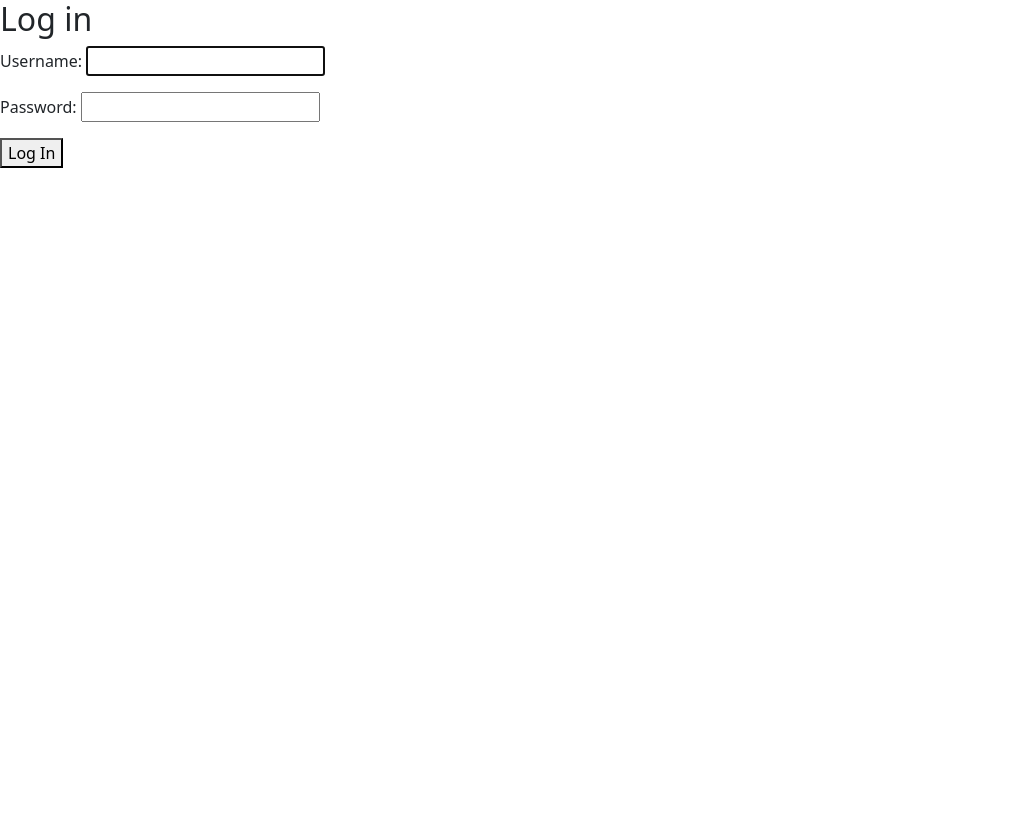
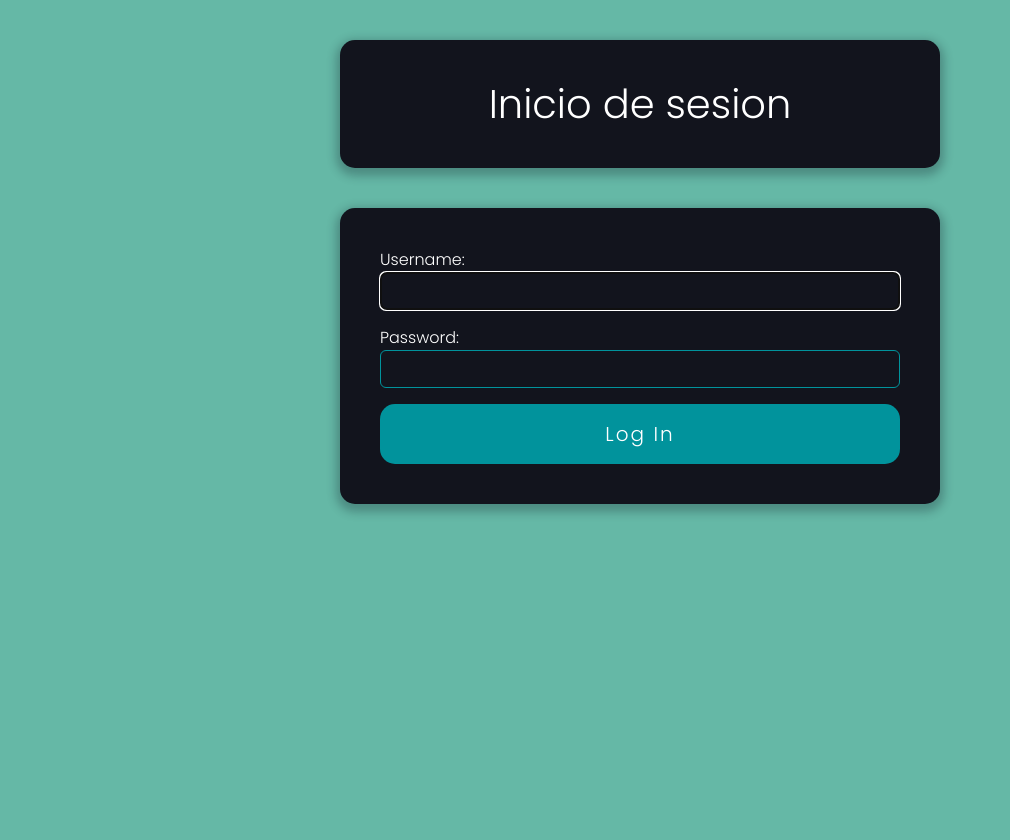
Before and after one commit to rikgonz/Pagina-joyas, a Django app: page /accounts/login/ in a window 1280 px wide. Shown: the whole page, without its empty margins (0-1010 px from the left). Before the commit the page ends 168 px from the top, so only its background shows below. Run offline with Django 4.2, Linux system fonts and the light colour scheme; some libraries are stand-ins or nearby versions.

Commit message:
Login bonito

```diff
--- a/MiDjango/core/templates/registration/login.html
+++ b/MiDjango/core/templates/registration/login.html
@@ -1,23 +1,106 @@
 <!DOCTYPE html>
 <html lang="en">
+    {% load static%}
 <head>
   <meta charset="UTF-8">
   <meta name="viewport" content="width=device-width, initial-scale=1.0">
-  <title>Eliminar</title>
+  <title>Login</title>
+  <link rel="shortcut icon" href="{% static 'core/img/icono.ico' %}" />
   <link rel="stylesheet" href="https://stackpath.bootstrapcdn.com/bootstrap/5.0.0-alpha1/css/bootstrap.min.css" integrity="sha384-r4NyP46KrjDleawBgD5tp8Y7UzmLA05oM1iAEQ17CSuDqnUK2+k9luXQOfXJCJ4I" crossorigin="anonymous">
 
+  <style>
+    @import url(https://fonts.googleapis.com/css?family=Poppins:300);
+
+    *,
+    *:before,
+    *:after {
+      box-sizing: border-box;
+    }
+
+    body {
+      height: 100vh;
+      background: #65b8a6;
+      overflow-y: hidden!important;
+      font-family: 'Poppins', sans-serif;
+    }
+
+    a {
+      text-decoration: none;
+      color: #65b8a6;
+      transition: 0.5s ease;
+    }
+
+    a:hover {
+      color: #179b77;
+    }
+
+    .form {
+      background: #12141d;
+      padding: 40px;
+      max-width: 600px;
+      margin: 40px auto;
+      border-radius: 15px;
+      box-shadow: 0 4px 10px 4px rgba(19, 35, 47, .3);
+    }
+
+
+    input,
+    textarea {
+      font-size: 17px;
+      display: block;
+      width: 100%;
+      height: 100%;
+      padding: 5px 10px;
+      background: none;
+      background-image: none;
+      border: 1px solid #01939c;
+      color: #fff;
+      border-radius: 6px;
+      transition: border-color 0.25s ease, box-shadow 0.25s ease;
+    }
+
+    textarea {
+      border: 2px solid #01939c;
+      resize: vertical;
+    }
+
+
+    .button {
+      border: 0;
+      outline: none;
+      border-radius: 15px;
+      padding: 15px 0;
+      font-size: 20px;
+      font-weight: 400;
+      letter-spacing: 0.1em;
+      background: #01939c;
+      cursor: pointer;
+      color: #fff;
+      transition: all 0.5s ease;
+    }
+
+    .button:hover,
+    .button:focus {
+      background: #025c61;
+    }
+
+    .button-block {
+      display: block;
+      width: 100%;
+    }
+
+
+  </style>
 </head>
 <body>
+  <h1 class="form" style="color: #fff; text-align: center;">Inicio de sesion</h1>
 
-    <h2>Log in</h2>
+  <form method="post" class="form" style="color: #fff;">
+    {% csrf_token %}
+    {{ form.as_p }}
+    <button type="submit" class="button button-block">Log In</button>
+  </form>
 
-    <form method="post">
-        {% csrf_token %}
-        {{ form.as_p }}
-        <button type="submit">Log In</button>
-    </form>
-
-<script src="https://cdn.jsdelivr.net/npm/popper.js@1.16.0/dist/umd/popper.min.js" integrity="sha384-Q6E9RHvbIyZFJoft+2mJbHaEWldlvI9IOYy5n3zV9zzTtmI3UksdQRVvoxMfooAo" crossorigin="anonymous"></script>
   <script src="https://stackpath.bootstrapcdn.com/bootstrap/5.0.0-alpha1/js/bootstrap.min.js" integrity="sha384-oesi62hOLfzrys4LxRF63OJCXdXDipiYWBnvTl9Y9/TRlw5xlKIEHpNyvvDShgf/" crossorigin="anonymous"></script>
 </body>
 </html>
```
